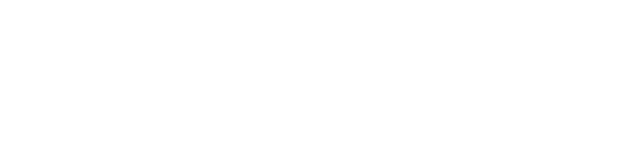
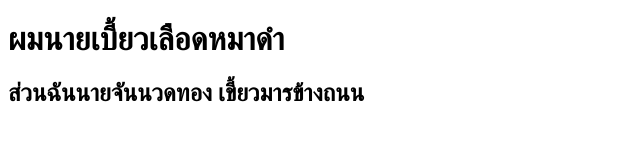
Before and after one commit to icecoolyet/Githubforlearn, a plain HTML site: page index.html in a window 1280 px wide. Shown: the whole page, without its empty margins (0-640 px from the left). Drawn offline with Linux system fonts and the light colour scheme.

Commit message:
add Name in html

```diff
--- a/index.html
+++ b/index.html
@@ -6,6 +6,8 @@
     <title>Document</title>
 </head>
 <body>
+    <h1>ผมนายเบี้ยวเลือดหมาดำ</h1>
+    <h2>ส่วนฉันนายจันนวดทอง เขี้ยวมารข้างถนน</h2>
 
 </body>
 </html>
```
Also changed, not shown: 1 other file.
